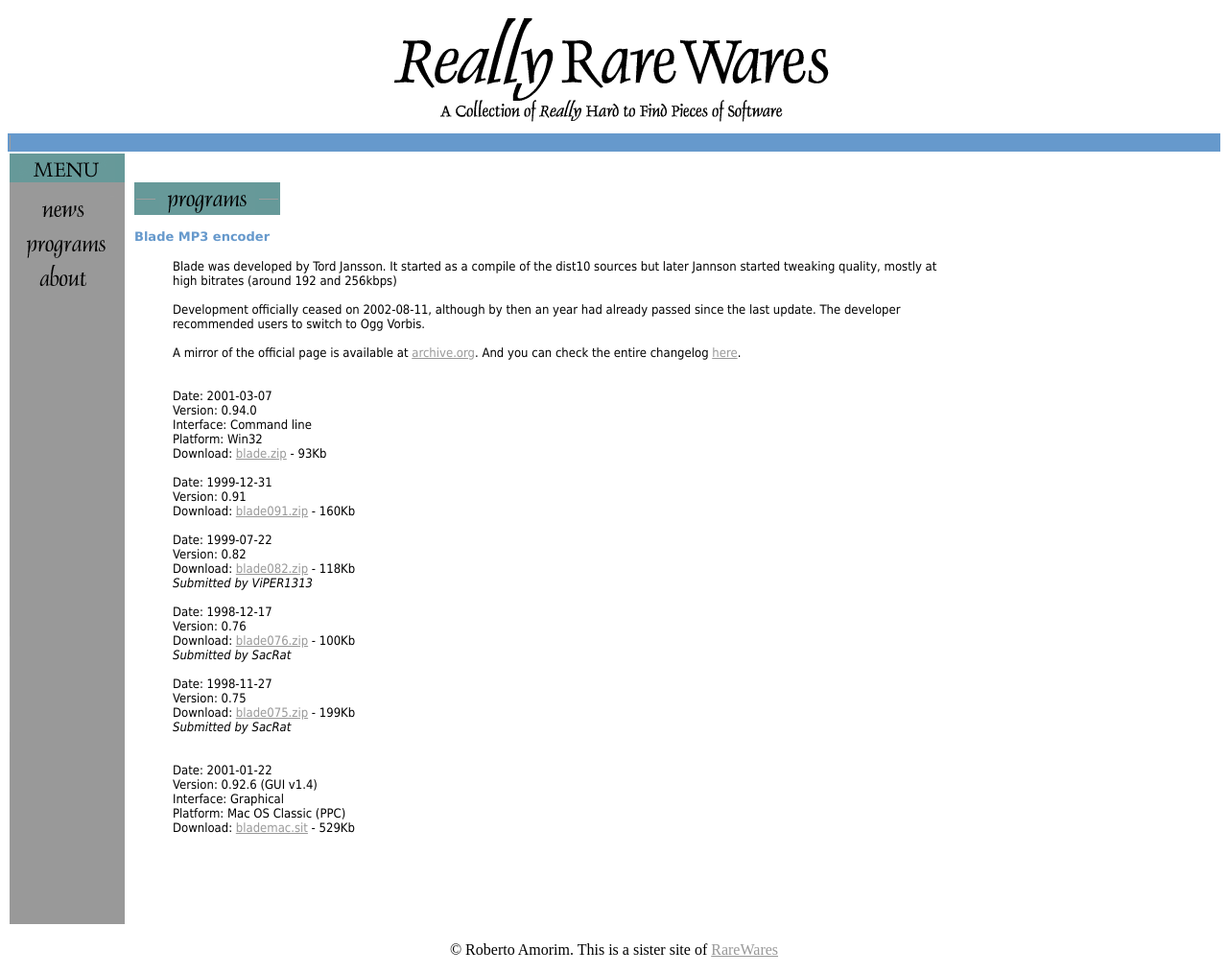
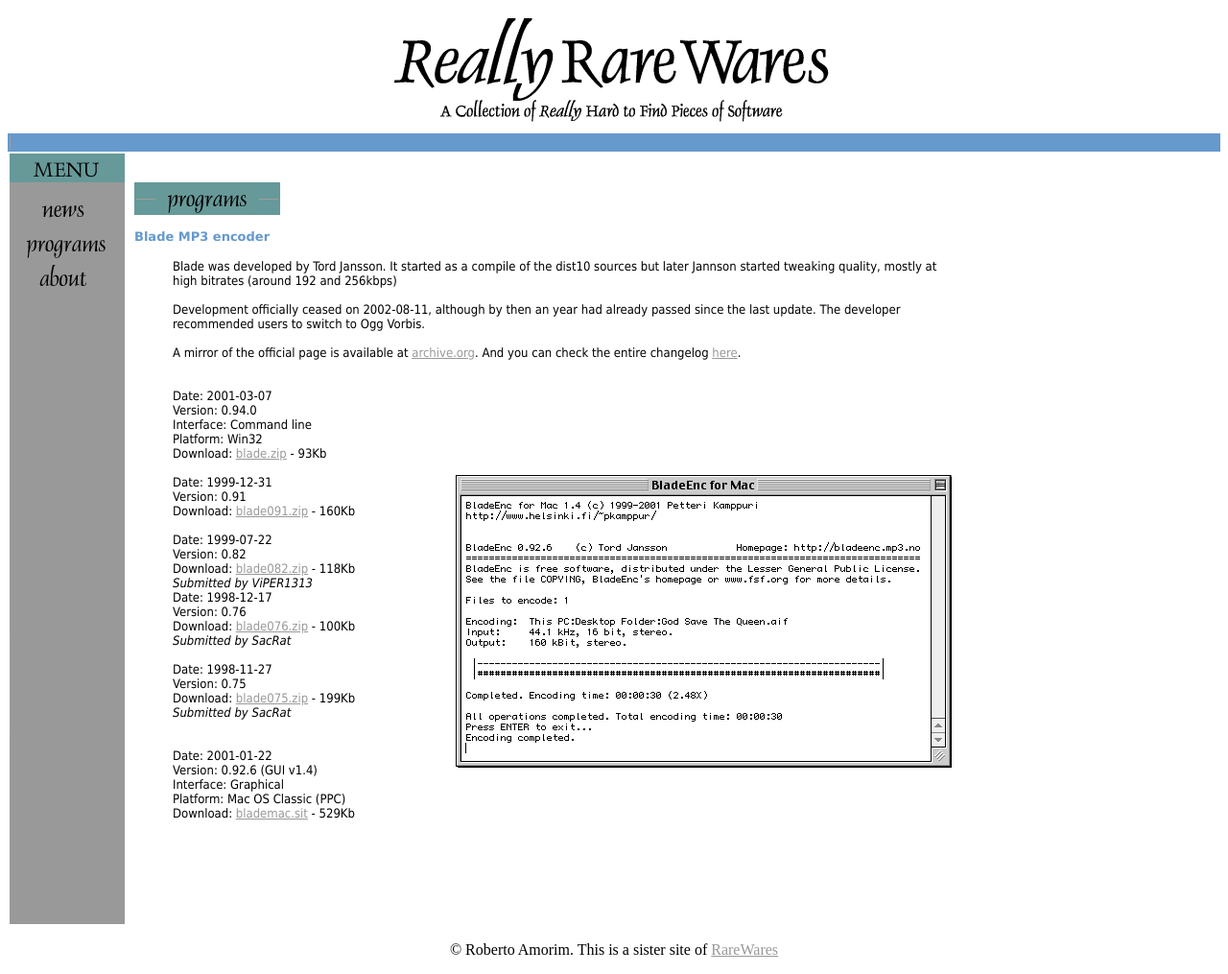
Before and after one commit to rjamorim/rrw, a PHP site: page /blade.php in a window 1280 px wide. Shown: the whole page at 96% size. Run offline with PHP 8.4, Linux system fonts and the light colour scheme; grey boxes are pictures that could not be loaded.

Commit message:
Added Blademac screenshot

```diff
--- a/blade.php
+++ b/blade.php
@@ -113,6 +113,8 @@
         Platform: Win32<br>
         Download: <a href="files/mpeg/blade.zip">blade.zip</a> - 93Kb<br>
         <br>
+        <a href="screens/blademac.png" target=outside><img src="screens/blademac.png"
+        alt="BladeEnc for Mac" align=right height="80%"></a>
         Date: 1999-12-31<br>
         Version: 0.91<br>
         Download: <a href="files/mpeg/blade091.zip">blade091.zip</a> - 160Kb<br>
@@ -121,7 +123,6 @@
         Version: 0.82<br>
         Download: <a href="files/mpeg/blade082.zip">blade082.zip</a> - 118Kb<br>
         <i>Submitted by ViPER1313</i><br>
-        <br>
         Date: 1998-12-17<br>
         Version: 0.76<br>
         Download: <a href="files/mpeg/blade076.zip">blade076.zip</a> - 100Kb<br>
```
Also changed, not shown: screens/blademac.png (added).
